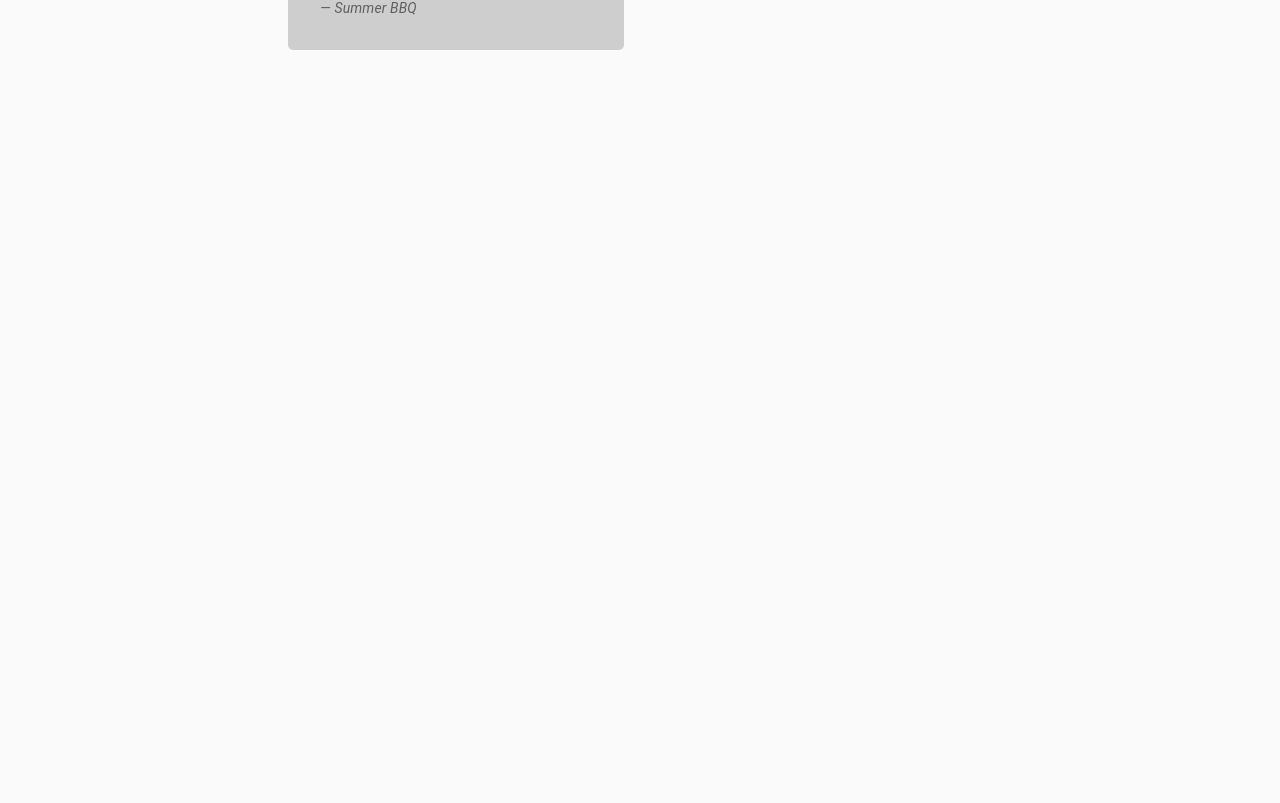
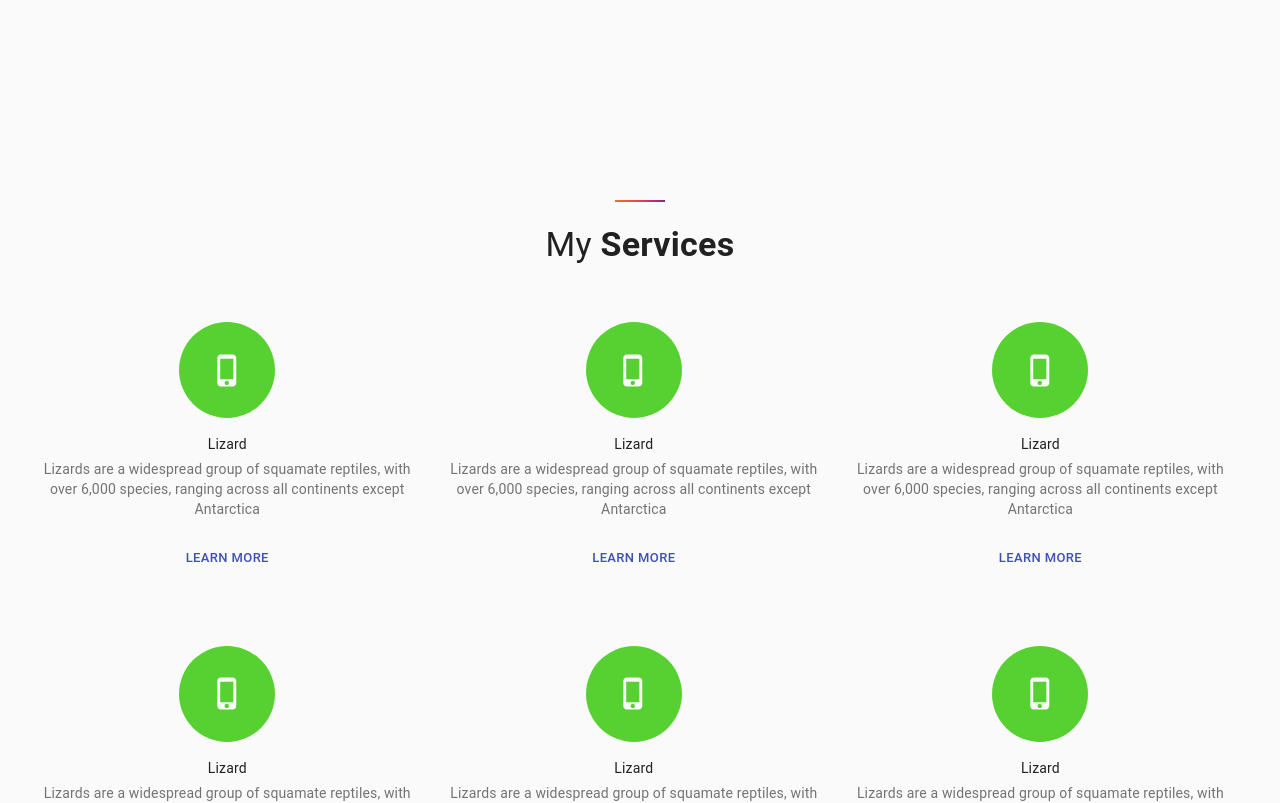
Before and after one commit to saeendamghanian/my-portfolio, a React (Create React App) app: page / in a window 1280 px wide. Shown: the part 2900-3703 px from the top of the page. Before the commit the page ends 3166 px from the top, so only its background shows below. Built offline with nearby package versions, Linux system fonts and the light colour scheme.

Commit message:
End of My Services

```diff
--- a/src/App.js
+++ b/src/App.js
@@ -4,6 +4,7 @@ import Home from './Components/Home';
 import './App.css';
 import About from './Components/About';
 import Testimonial from './Components/Testimonial';
+import MyServices from './Components/MyServices';
 
 function App() {
 	return (
@@ -12,6 +13,7 @@ function App() {
 			<Home />
 			<About />
 			<Testimonial />
+			<MyServices />
 		</div>
 	);
 }
--- /dev/null
+++ b/src/Components/MyServices/index.js
@@ -0,0 +1,119 @@
+import React from 'react';
+import { makeStyles } from '@material-ui/core/styles';
+import { Avatar, Box, Button, Card, CardActions, CardContent, Container, Typography } from '@material-ui/core';
+import PhoneIphoneIcon from '@material-ui/icons/PhoneIphone';
+
+const services = [
+	{
+		title: 'Lizard',
+		content: 'Lizards are a widespread group of squamate reptiles, with over 6,000 species, ranging across all continents except Antarctica',
+		icon: <PhoneIphoneIcon fontSize='large' />,
+	},
+	{
+		title: 'Lizard',
+		content: 'Lizards are a widespread group of squamate reptiles, with over 6,000 species, ranging across all continents except Antarctica',
+		icon: <PhoneIphoneIcon fontSize='large' />,
+	},
+	{
+		title: 'Lizard',
+		content: 'Lizards are a widespread group of squamate reptiles, with over 6,000 species, ranging across all continents except Antarctica',
+		icon: <PhoneIphoneIcon fontSize='large' />,
+	},
+	{
+		title: 'Lizard',
+		content: 'Lizards are a widespread group of squamate reptiles, with over 6,000 species, ranging across all continents except Antarctica',
+		icon: <PhoneIphoneIcon fontSize='large' />,
+	},
+	{
+		title: 'Lizard',
+		content: 'Lizards are a widespread group of squamate reptiles, with over 6,000 species, ranging across all continents except Antarctica',
+		icon: <PhoneIphoneIcon fontSize='large' />,
+	},
+	{
+		title: 'Lizard',
+		content: 'Lizards are a widespread group of squamate reptiles, with over 6,000 species, ranging across all continents except Antarctica',
+		icon: <PhoneIphoneIcon fontSize='large' />,
+	},
+	{
+		title: 'Lizard',
+		content: 'Lizards are a widespread group of squamate reptiles, with over 6,000 species, ranging across all continents except Antarctica',
+		icon: <PhoneIphoneIcon fontSize='large' />,
+	},
+];
+
+const useStyles = makeStyles(theme => ({
+	card: {
+		display: 'flex',
+		flexDirection: 'column',
+		alignItems: 'center',
+		paddingBlock: '2rem',
+		[theme.breakpoints.up('sm')]: {
+			width: '50%',
+		},
+		[theme.breakpoints.up('md')]: {
+			width: '33%',
+		},
+	},
+	container: {
+		paddingBlock: '5rem',
+	},
+	titleTypo: {
+		position: 'relative',
+		padding: '1.5rem',
+		'&:before': {
+			position: 'absolute',
+			content: '""',
+			top: 0,
+			left: '50%',
+			width: '50px',
+			height: '2px',
+			background: 'linear-gradient( 95deg,rgb(242,113,33) 0%,rgb(233,64,87) 50%,rgb(138,35,135) 100%)',
+			transform: 'translateX(-50%)',
+		},
+	},
+	box: {
+		[theme.breakpoints.up('sm')]: {
+			display: 'flex',
+			flexWrap: 'wrap',
+		},
+	},
+	largeAvatar: {
+		width: theme.spacing(12),
+		height: theme.spacing(12),
+		backgroundColor: '#57d131',
+	},
+}));
+
+export default function MyServices() {
+	const classes = useStyles();
+
+	return (
+		<Container className={classes.container} component='section' maxWidth='lg'>
+			<Typography className={classes.titleTypo} variant='h4' component='h2'>
+				My <strong>Services</strong>
+			</Typography>
+			<Box className={classes.box}>
+				{services.map(({ title, content, icon }) => (
+					<Card className={classes.card} display='flex'>
+						<Avatar className={classes.largeAvatar} alt='Profile Picture'>
+							{icon}
+						</Avatar>
+						<CardContent>
+							<Typography gutterBottom variant='body2' component='h5'>
+								{title}
+							</Typography>
+							<Typography variant='body2' color='textSecondary' component='p'>
+								{content}
+							</Typography>
+						</CardContent>
+						<CardActions>
+							<Button size='small' color='primary'>
+								Learn More
+							</Button>
+						</CardActions>
+					</Card>
+				))}
+			</Box>
+		</Container>
+	);
+}
--- a/src/Components/Testimonial/index.js
+++ b/src/Components/Testimonial/index.js
@@ -69,9 +69,6 @@ const useStyles = makeStyles(theme => ({
 			transform: 'translateX(-50%)',
 		},
 	},
-	paper: {
-		paddingBottom: 50,
-	},
 	list: {
 		marginBottom: '2rem',
 		[theme.breakpoints.up('sm')]: {
@@ -118,11 +115,11 @@ export default function Testimonial() {
 	const classes = useStyles();
 
 	return (
-		<Container className={classes.container} component='section' maxWidth='md'>
+		<Container className={classes.container} component='section' maxWidth='lg'>
 			<Typography className={classes.titleTypo} gutterBottom variant='h4' component='h2'>
 				Client <strong>Testimonial</strong>
 			</Typography>
-			<Paper square className={classes.paper}>
+			<Paper square>
 				<List className={classes.list}>
 					{messages.map(({ id, primary, secondary, person }) => (
 						<React.Fragment key={id}>
```
